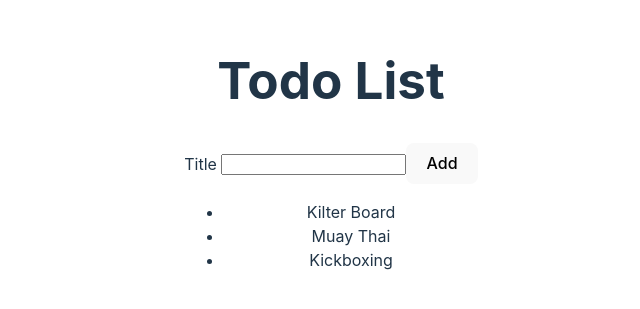
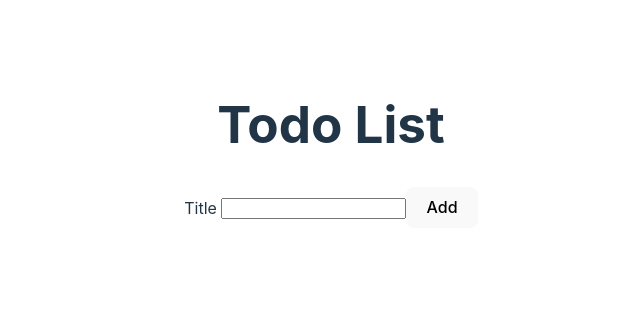
Before and after one commit to mogomez967/react-todo, a React (Vite) app: page / in a window 1280 px wide. Shown: the part 247-556 px from the top of the page, without its empty margins (309-949 px from the left). Built offline with nearby package versions, Linux system fonts and the light colour scheme.

Commit message:
Part 1 complete

```diff
--- a/src/App.jsx
+++ b/src/App.jsx
@@ -8,14 +8,14 @@ import TodoListItem from './TodoListItem'
 
 function App() {
   const [newTodo, setNewTodo] = useState('');
-  const [todoList, setTodoList] = useState('');
+  const [todoList, setTodoList] = useState([]);
 
   return (
     <main>
       <h1>Todo List</h1>
       <AddTodoForm onAddTodo={setNewTodo}/>
       <p>{newTodo}</p>
-      <TodoList todoList={setTodoList}/>
+      <TodoList todoList={todoList}/>
     </main>
   )
 }
--- a/src/TodoList.jsx
+++ b/src/TodoList.jsx
@@ -4,22 +4,7 @@ import viteLogo from '/vite.svg'
 import './App.css'
 import TodoListItem from './TodoListItem'
 
-const todoList = [
-    {
-      id: 1,
-      title: "Kilter Board"
-    },
-    {
-      id: 2,
-      title: "Muay Thai"
-    },
-    {
-      id: 3,
-      title: "Kickboxing"
-    }
-]
-
-const TodoList = () => {
+const TodoList = ({ todoList }) => {
     return (
       <ul>
         {
```
